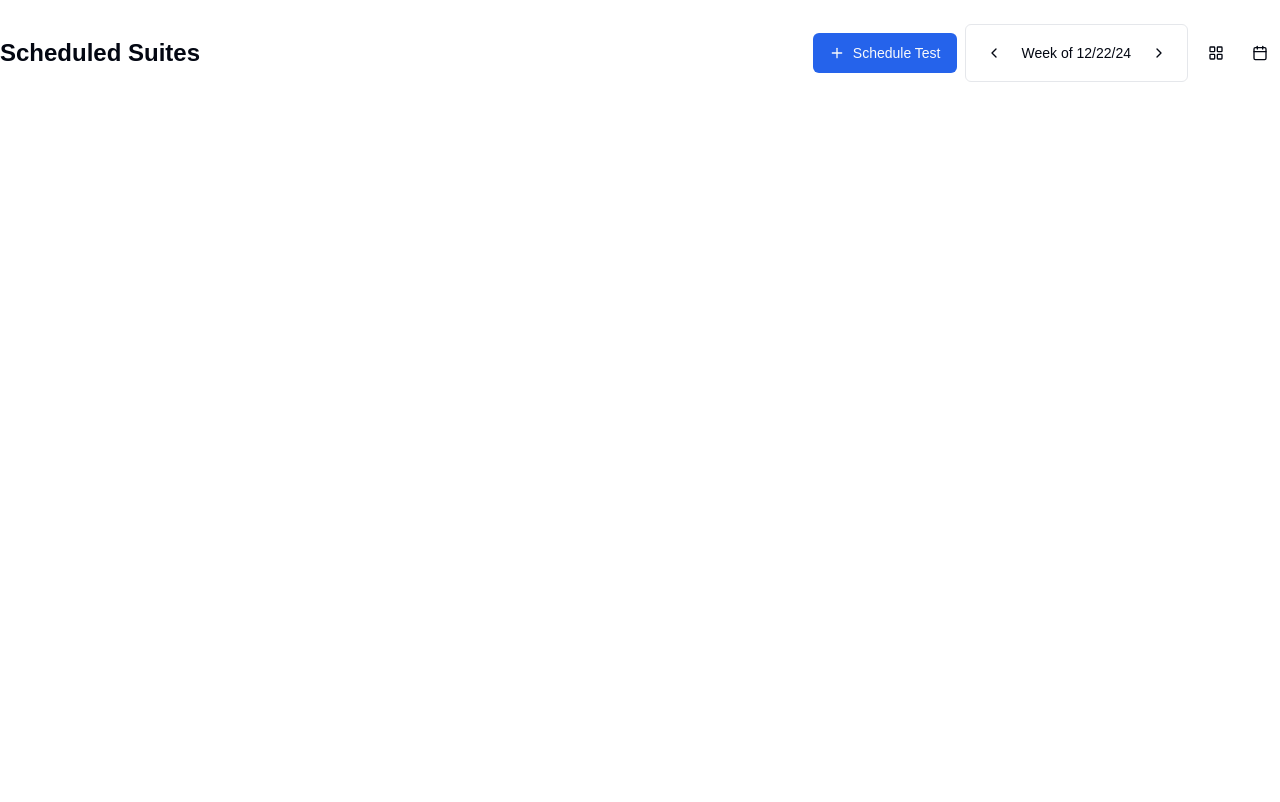
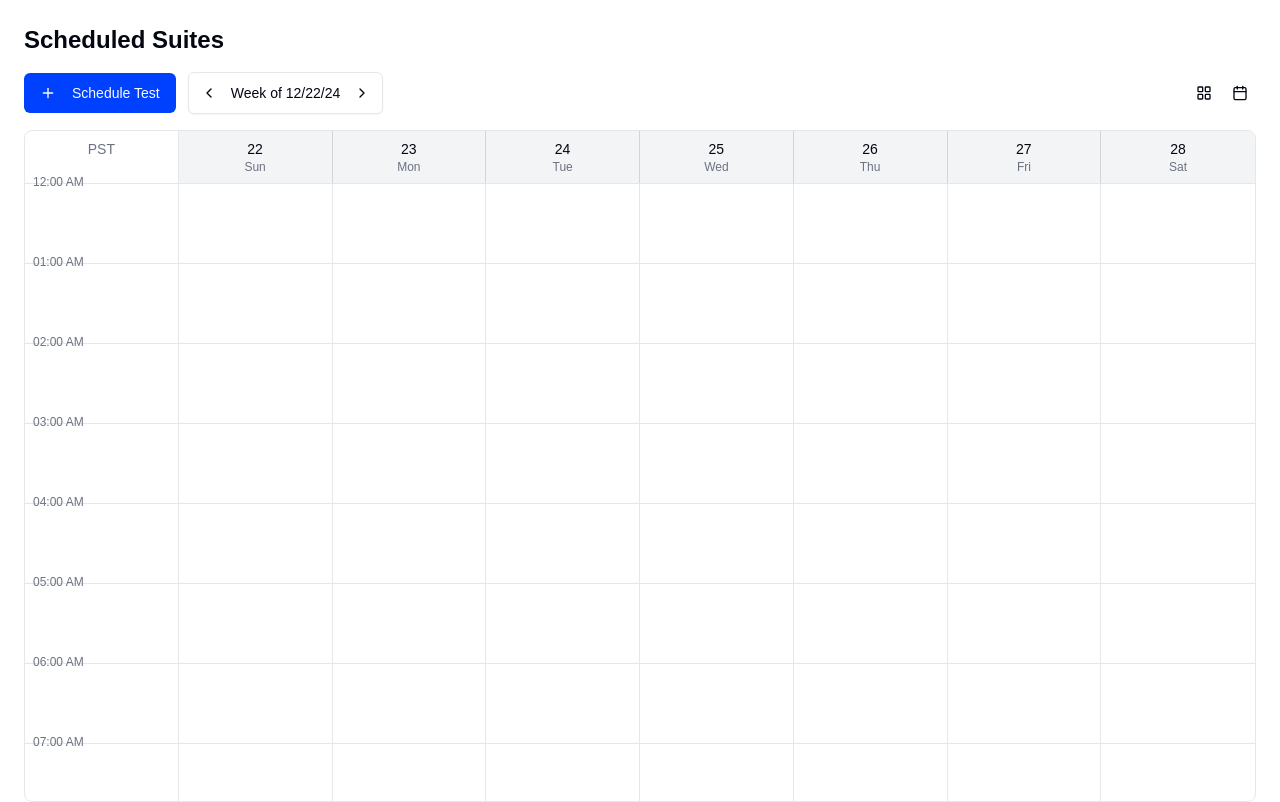
Before and after one commit to PV1shal/calendar-scheduler, a Next.js app: page / in a window 1280 px wide. Built offline with nearby package versions, Linux system fonts and the light colour scheme.

Commit message:
Added Calendar grid with dates and hours + Moved the schedule button

```diff
--- a/components/ui/CalendarComponent.tsx
+++ b/components/ui/CalendarComponent.tsx
@@ -8,12 +8,14 @@ import {
   ChevronRight,
   LayoutGrid,
   CalendarIcon,
-  PlusIcon
+  PlusIcon,
 } from "lucide-react";
 
 export default function CalendarComponent() {
   const [currentDate, setCurrentDate] = useState(new Date()); // To track the current date
-  const startOfCurrentWeek = startOfWeek(currentDate);  // To track the start date of the current week
+  const startOfCurrentWeek = startOfWeek(currentDate); // To track the start date of the current week
+
+  const hours = Array.from({ length: 24 }, (_, i) => i % 12 || 12);
 
   const navigateWeek = (direction: "prev" | "next") => {
     setCurrentDate((prev) =>
@@ -22,18 +24,21 @@ export default function CalendarComponent() {
   };
 
   return (
-    <div className="container mx-auto py-6">
-      <div className="mb-6 flex items-center justify-between">
-        <h1 className="text-2xl font-semibold">Scheduled Suites</h1>
-        <div className="flex items-center gap-2">
-          <Button variant="default" className="bg-blue-600 hover:bg-blue-700">
-            <PlusIcon /> Schedule Test
+    <div className="p-6 h-[90vh]">
+      {/* Title and week control */}
+      <div className="mb-4">
+        <h1 className="mb-4 text-2xl font-semibold">Scheduled Suites</h1>
+        <div className="flex items-center gap-3">
+          <Button className="bg-[#0040FF] hover:bg-[#0040FF]/90">
+            <PlusIcon className="mr-2 h-4 w-4" />
+            Schedule Test
           </Button>
-          <div className="flex items-center gap-2 rounded-md border p-2">
+          <div className="flex items-center gap-2 rounded-md border bg-white p-1.5 shadow-sm">
             <Button
               variant="ghost"
               size="icon"
               onClick={() => navigateWeek("prev")}
+              className="h-7 w-7"
             >
               <ChevronLeft className="h-4 w-4" />
             </Button>
@@ -44,20 +49,67 @@ export default function CalendarComponent() {
               variant="ghost"
               size="icon"
               onClick={() => navigateWeek("next")}
+              className="h-7 w-7"
             >
               <ChevronRight className="h-4 w-4" />
             </Button>
           </div>
-          <div className="flex items-center gap-1">
-            <Button variant="ghost" size="icon">
+          <div className="ml-auto flex items-center gap-1">
+            <Button variant="ghost" size="icon" className="h-8 w-8">
               <LayoutGrid className="h-4 w-4" />
             </Button>
-            <Button variant="ghost" size="icon">
+            <Button variant="ghost" size="icon" className="h-8 w-8">
               <CalendarIcon className="h-4 w-4" />
             </Button>
           </div>
         </div>
       </div>
+
+      {/* Calender grid */}
+      <div className="rounded-lg border h-full overflow-scroll">
+        <div className="grid grid-cols-8 border-b">
+          <div className="border-r p-2 text-center text-sm font-medium text-muted-foreground">
+            PST
+          </div>
+          {Array.from({ length: 7 }).map((_, i) => {
+            const date = addDays(startOfCurrentWeek, i);
+            return (
+              <div key={i} className="border-r border-r-gray-300 bg-gray-100 p-2 text-center last:border-r-0">
+                <div className="text-sm font-medium">{format(date, "dd")}</div>
+                <div className="text-xs text-muted-foreground">
+                  {format(date, "EEE")}
+                </div>
+              </div>
+            );
+          })}
+        </div>
+
+        <div className="grid grid-cols-8">
+          <div className="border-r">
+            {hours.map((hour, i) => (
+              <div
+                key={`${hour}-${i < 12 ? "AM" : "PM"}`}
+                className="relative h-20 border-b text-xs text-muted-foreground"
+              >
+                <span className="absolute -top-2.5 left-2">
+                  {hour.toString().padStart(2, "0")}:00 {i < 12 ? "AM" : "PM"}
+                </span>
+              </div>
+            ))}
+          </div>
+
+          {Array.from({ length: 7 }).map((_, dayIndex) => (
+            <div key={dayIndex} className="relative border-r last:border-r-0">
+              {hours.map((hour, i) => (
+                <div
+                  key={`${hour}-${i < 12 ? "AM" : "PM"}-${dayIndex}`}
+                  className="h-20 border-b last:border-b-0"
+                />
+              ))}
+            </div>
+          ))}
+        </div>
+      </div>
     </div>
   );
 }
```
